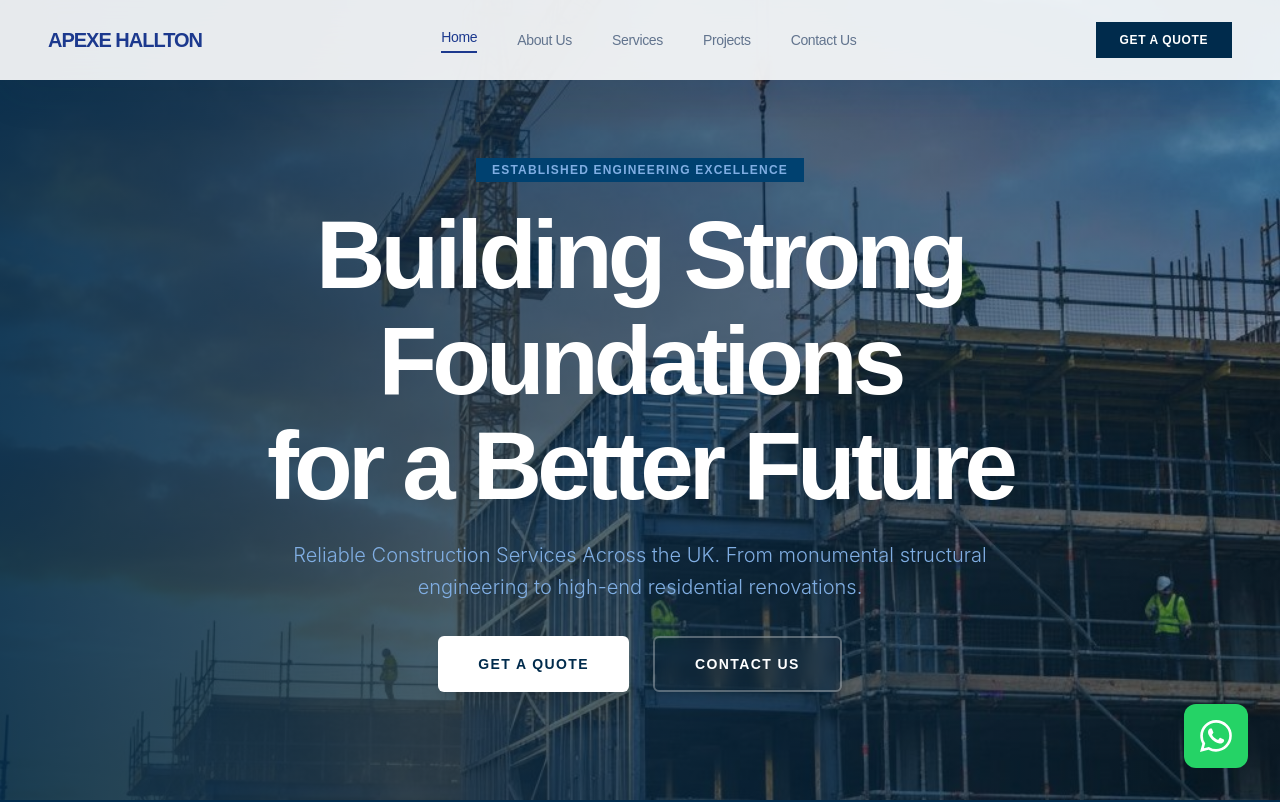
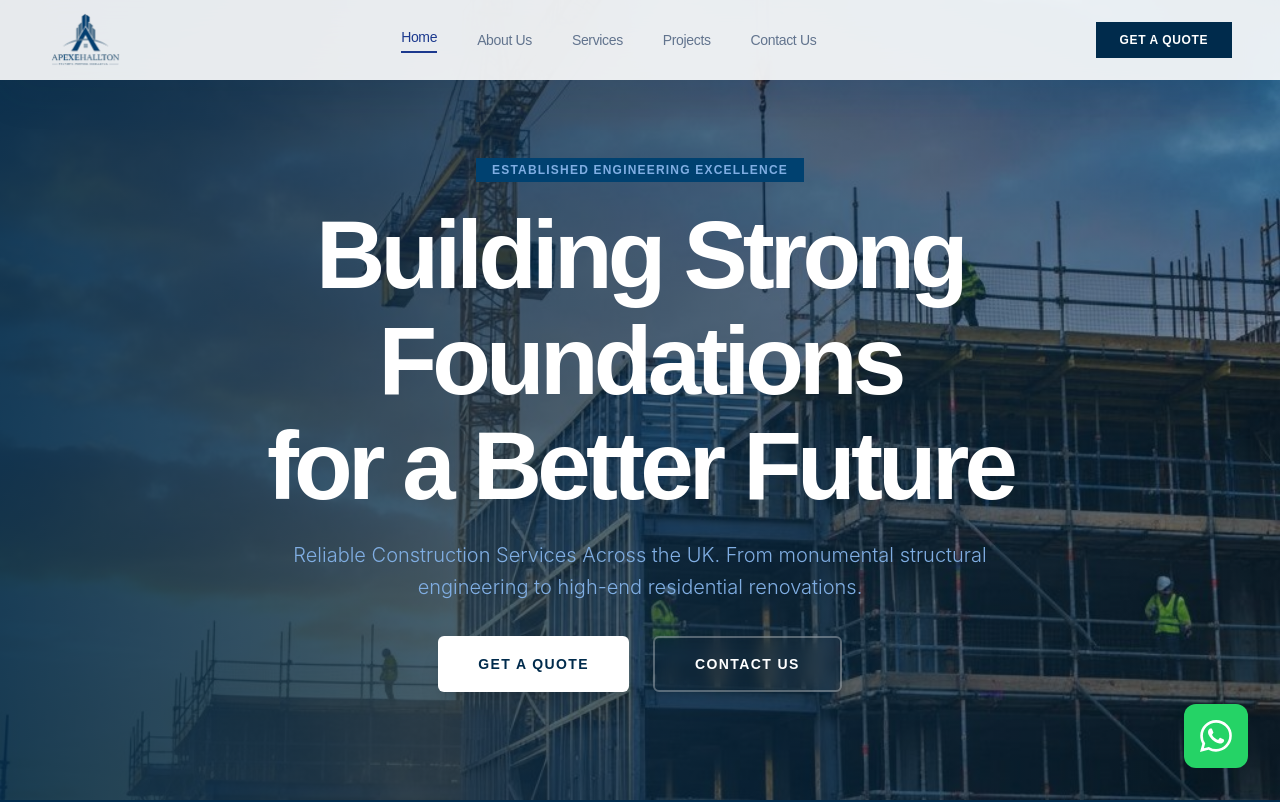
Before and after one commit to Hamzafarooq787/APEXE-HALLTON, a Next.js app: page / in a window 1280 px wide. Shown: the top 802 px of the page. Built offline with nearby package versions, Linux system fonts and the light colour scheme.

Commit message:
feat: replace brand text with logo in Navbar and footer
Add logo images to Navbar and footer, improve visual branding.

```diff
--- a/app/layout.tsx
+++ b/app/layout.tsx
@@ -1,6 +1,7 @@
 import type { Metadata } from "next";
 import "./globals.css";
 import Navbar from "@/components/Navbar";
+import Image from "next/image";
 
 export const metadata: Metadata = {
   title: "APEXE HALLTON LTD | Architectural Authority in Engineering",
@@ -30,7 +31,15 @@ export default function RootLayout({
         <footer className="bg-blue-950 w-full py-12 sm:py-16 px-4 sm:px-6 md:px-12">
           <div className="grid grid-cols-2 md:grid-cols-4 gap-8 sm:gap-10 md:gap-12 max-w-7xl mx-auto">
             <div className="col-span-2 md:col-span-1">
-              <div className="text-base sm:text-xl font-bold text-white uppercase tracking-widest mb-4 sm:mb-6">APEXE HALLTON</div>
+              <div className="mb-4 sm:mb-6">
+                <Image
+                  src="/images/apexe-hallton-logo.png"
+                  alt="APEXE HALLTON logo"
+                  width={160}
+                  height={64}
+                  className="h-14 w-auto object-contain brightness-0 invert"
+                />
+              </div>
               <p className="text-slate-400 text-xs sm:text-sm leading-relaxed">
                 The UK&apos;s premier authority in architectural engineering and large-scale construction solutions.
               </p>
--- a/components/Navbar.tsx
+++ b/components/Navbar.tsx
@@ -1,6 +1,7 @@
 "use client";
 
 import Link from "next/link";
+import Image from "next/image";
 import { useState } from "react";
 
 export default function Navbar() {
@@ -13,8 +14,15 @@ export default function Navbar() {
     <>
       <nav className="fixed top-0 w-full z-50 bg-white/90 backdrop-blur-xl shadow-[0_20px_40px_rgba(0,43,76,0.06)]">
         <div className="flex justify-between items-center h-14 sm:h-16 md:h-20 px-4 sm:px-6 md:px-12 max-w-[1920px] mx-auto">
-          <Link href="/" className="text-sm sm:text-base md:text-xl font-black tracking-tighter text-blue-900 font-headline shrink-0">
-            APEXE HALLTON
+          <Link href="/" className="shrink-0">
+            <Image
+              src="/images/apexe-hallton-logo.png"
+              alt="APEXE HALLTON logo"
+              width={140}
+              height={56}
+              className="h-10 sm:h-12 md:h-14 w-auto object-contain"
+              priority
+            />
           </Link>
           <div className="hidden md:flex items-center gap-6 lg:gap-10">
             <Link href="/" className="font-headline tracking-tight font-medium text-sm text-blue-900 border-b-2 border-blue-900 pb-1">Home</Link>
@@ -51,7 +59,13 @@ export default function Navbar() {
           <div className="absolute right-0 top-0 h-full w-72 max-w-[85vw] bg-white shadow-2xl flex flex-col">
             {/* Drawer header */}
             <div className="flex items-center justify-between h-14 sm:h-16 px-5 border-b border-slate-100">
-              <span className="text-sm font-black tracking-tighter text-blue-900 font-headline">APEXE HALLTON</span>
+              <Image
+                src="/images/apexe-hallton-logo.png"
+                alt="APEXE HALLTON logo"
+                width={110}
+                height={44}
+                className="h-9 w-auto object-contain"
+              />
               <button
                 onClick={closeMenu}
                 className="p-1.5 text-slate-500 hover:text-blue-900 rounded focus:outline-none focus-visible:ring-2 focus-visible:ring-blue-900"
```
Also changed, not shown: public/images/apexe-hallton-logo.png (added).
